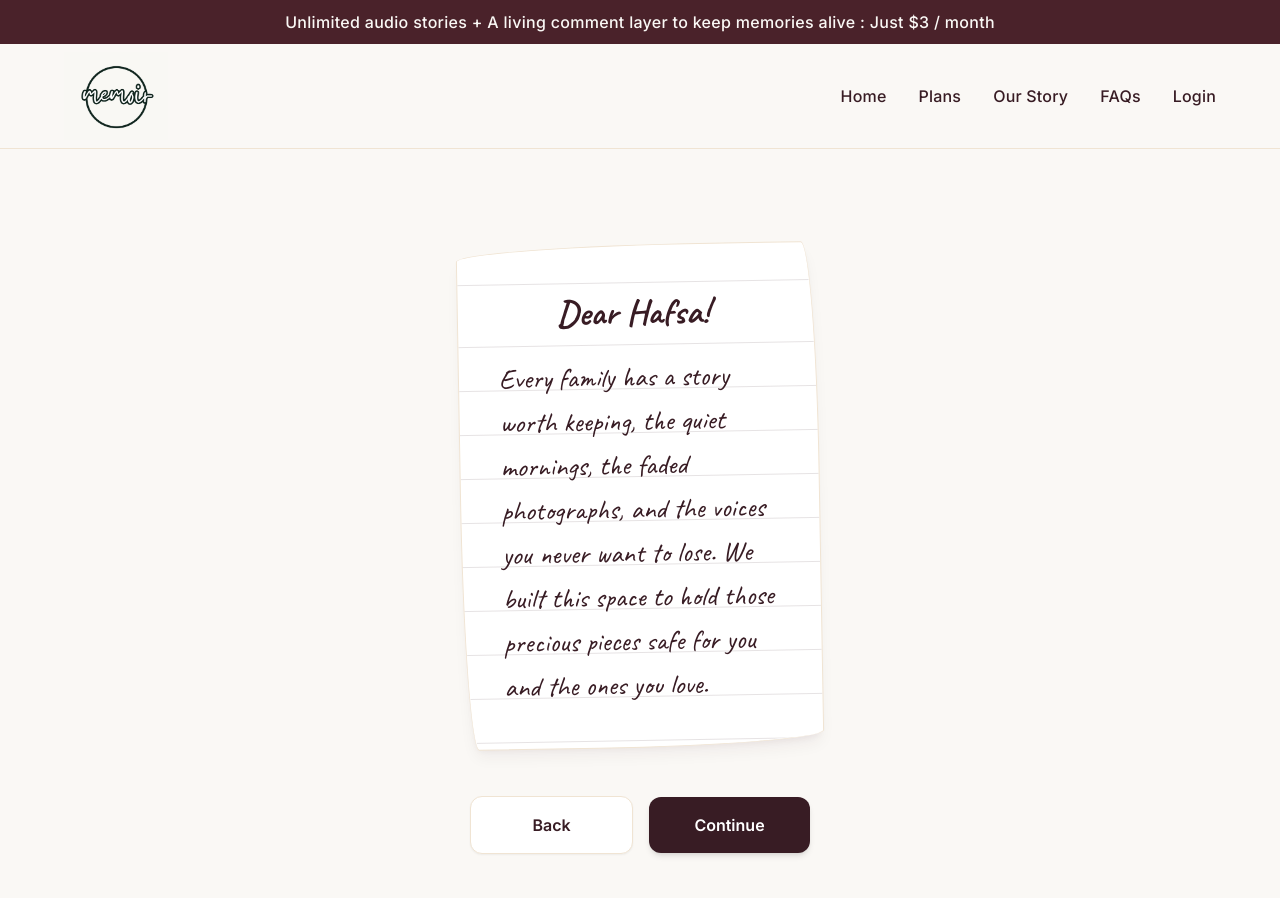
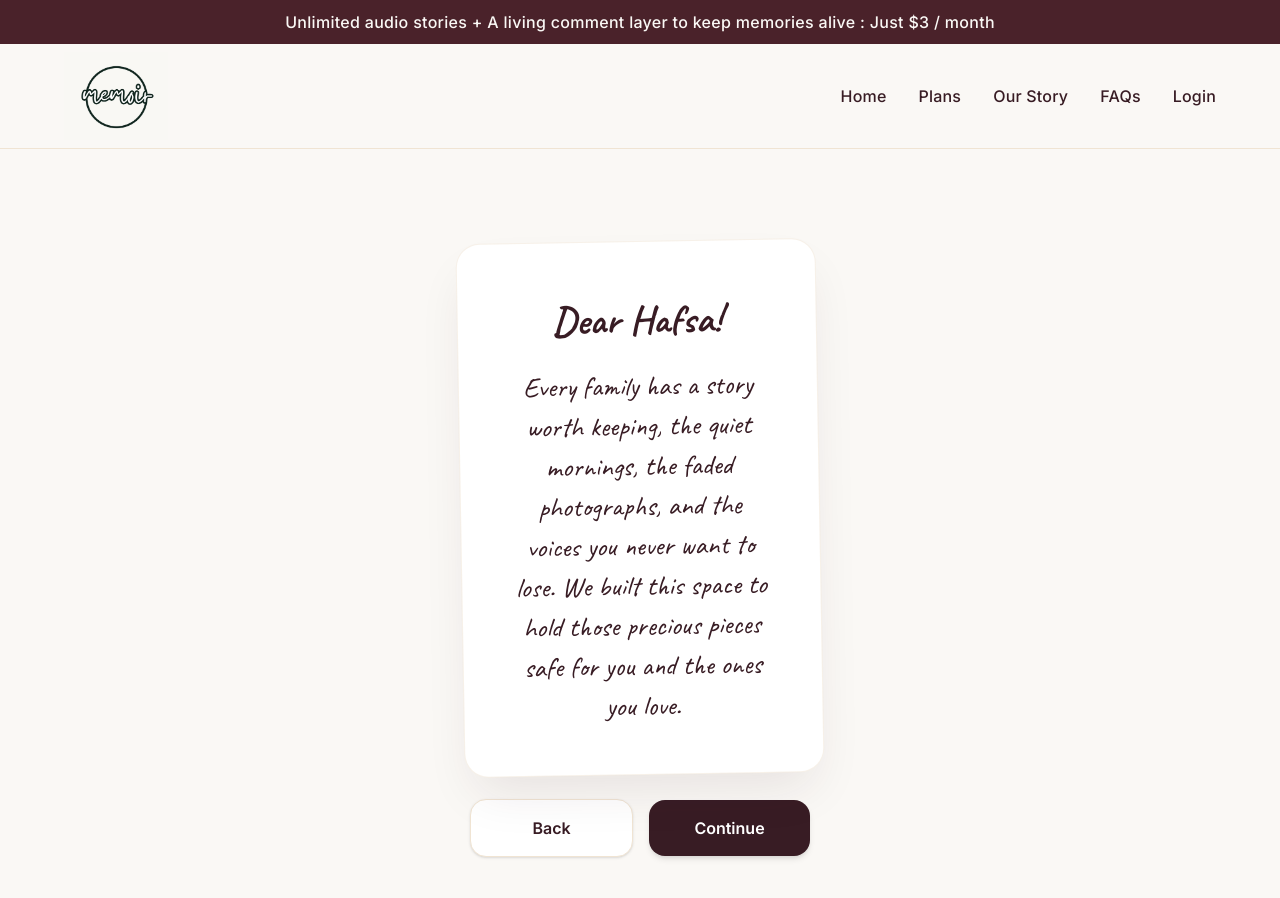
Before and after one commit to Hifza-155/memoirproject-frontend, a Next.js app: page /handwritten-note in a window 1280 px wide. Shown: the top 898 px of the page. Built offline with nearby package versions, Linux system fonts and the light colour scheme; a web font is replaced by a local one.

Commit message:
update HandwrittenNote component styling and structure

```diff
--- a/src/features/onboarding/HandwrittenNote.tsx
+++ b/src/features/onboarding/HandwrittenNote.tsx
@@ -1,7 +1,7 @@
 /**
  * @file HandwrittenNote.tsx
- * @description Component rendering a handwritten style note card for user Hafsa,
- * using the globally loaded Caveat font and shared theme tokens.
+ * @description Component rendering a handwritten style note card for user Hafsa.
+ * Elevated to a premium, blank stationery look to distinguish it from the drafting phase.
  */
 
 'use client';
@@ -12,51 +12,37 @@ export default function HandwrittenNote() {
   return (
     <section className="min-h-screen bg-memory-bg text-memory-primary flex flex-col items-center justify-center px-6 py-16 relative z-10 font-sans selection:bg-memory-primary selection:text-white">
 
-      {/* Note Card */}
+      {/* Keepsake Note Card (Elevated from torn paper to premium stationery) */}
       <div
-        className="relative w-full max-w-90 bg-white border border-memory-border shadow-lg shadow-memory-primary/5 -rotate-1 transition-transform hover:rotate-0 duration-500 p-8 sm:p-10"
-        style={{
-          borderRadius: '255px 15px 225px 15px/15px 225px 15px 255px'
-        }}
+        className="relative w-full max-w-90 bg-white border border-memory-border/50 shadow-2xl shadow-memory-primary/10 -rotate-1 transition-transform hover:rotate-0 duration-500 p-10 sm:p-12 rounded-3xl"
       >
-        {/* Lined Paper Lines */}
-        <div
-          className="absolute inset-0 opacity-[0.12] pointer-events-none"
-          style={{
-            borderRadius: 'inherit',
-            backgroundImage: 'repeating-linear-gradient(transparent, transparent 43px, var(--memory-primary) 43px, var(--memory-primary) 44px)',
-            backgroundPositionY: '56px'
-          }}
-        />
-
-        <div className="relative z-10">
+        <div className="relative z-10 flex flex-col items-center text-center">
           {/* Using the global font-caveat utility class */}
-          <h2 className="font-caveat text-center text-[36px] font-bold text-memory-primary mb-4 -ml-2">
+          <h2 className="font-caveat text-[40px] font-bold text-memory-primary mb-4">
             Dear Hafsa!
           </h2>
 
-          <p className="font-caveat text-[28px] text-memory-primary leading-11">
+          <p className="font-caveat text-[28px] text-memory-primary leading-10">
             Every family has a story worth keeping, the quiet mornings,
             the faded photographs, and the voices you never want to lose.
             We built this space to hold those precious pieces safe for you
             and the ones you love.
           </p>
         </div>
-
       </div>
 
       {/* Navigation Buttons */}
-      <div className="flex items-center gap-4 mt-12 w-full max-w-85">
+      <div className="flex items-center gap-4 mt-6 w-full max-w-85">
         <Link
           href="/small-personal-context"
-          className="flex-1 text-center bg-white border border-memory-border text-memory-primary text-[16px] font-semibold py-4 rounded-xl hover:border-memory-accent transition shadow-xs"
+          className="flex-1 text-center bg-white border border-memory-border text-memory-primary text-[16px] font-semibold py-4 rounded-2xl hover:border-memory-accent transition shadow-sm"
         >
           Back
         </Link>
 
         <Link
           href="/story-prompt"
-          className="flex-1 text-center bg-memory-primary text-white text-[16px] font-semibold py-4 rounded-xl hover:bg-memory-maroon transition shadow-md"
+          className="flex-1 text-center bg-memory-primary text-white text-[16px] font-semibold py-4 rounded-2xl hover:bg-memory-maroon transition shadow-md"
         >
           Continue
         </Link>
```
